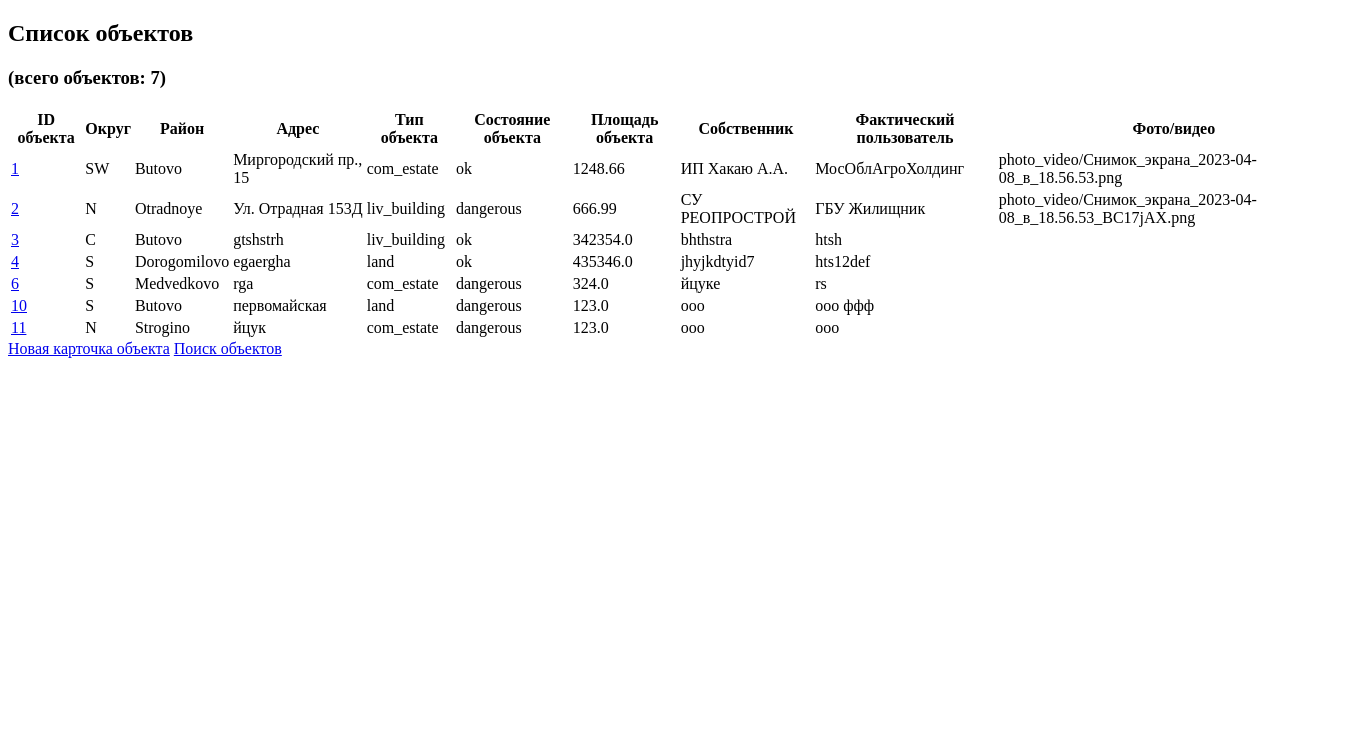
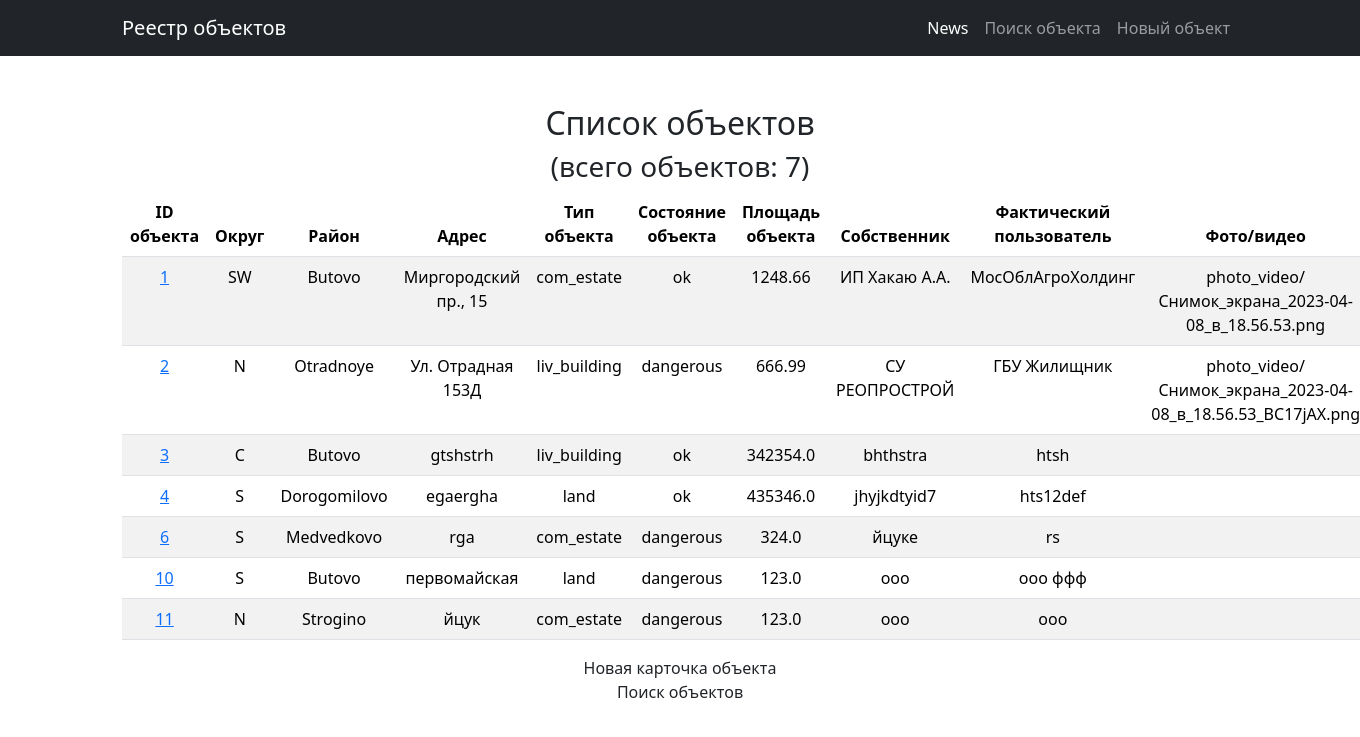
Before and after one commit to Yyalexx/o-o-challenge, a Django app: page /estate_objects/ in a window 1360 px wide. Shown: the top 737 px of the page. Run offline with Django 4.2, Linux system fonts and the light colour scheme; data comes from the database, SQL or seed files in the repository.

Commit message:
newbranch commit

```diff
--- /dev/null
+++ b/templates/base.html
@@ -0,0 +1,49 @@
+{% load static %}
+<!DOCTYPE html>
+<html lang="ru">
+
+<head>
+    <meta charset="utf-8" />
+    <meta name="viewport" content="width=device-width, initial-scale=1, shrink-to-fit=no" />
+    <meta name="description" content="" />
+    <meta name="author" content="RandomDessert" />
+    <title>Django flatpages — {% block title %} {% endblock title %}</title>
+    <!-- Favicon-->
+    <link rel="icon" type="image/x-icon" href="assets/favicon.ico" />
+    <link href="https://cdn.jsdelivr.net/npm/bootstrap@5.3.0-alpha1/dist/css/bootstrap.min.css" rel="stylesheet"
+        integrity="sha384-GLhlTQ8iRABdZLl6O3oVMWSktQOp6b7In1Zl3/Jr59b6EGGoI1aFkw7cmDA6j6gD" crossorigin="anonymous">
+    <!-- Core theme CSS (includes Bootstrap)-->
+    <!-- <link href="{% static 'css/styles.css' %}" rel="stylesheet" /> -->
+</head>
+
+<body>
+    <nav class="navbar navbar-expand-lg navbar-dark bg-dark">
+        <div class="container">
+            <a class="navbar-brand" href="{% url 'objects_list' %}">Реестр объектов</a>
+            <button class="navbar-toggler" type="button" data-bs-toggle="collapse"
+                data-bs-target="#navbarSupportedContent" aria-controls="navbarSupportedContent" aria-expanded="false"
+                aria-label="Toggle navigation"><span class="navbar-toggler-icon"></span></button>
+            <div class="collapse navbar-collapse" id="navbarSupportedContent">
+                <ul class="navbar-nav ms-auto mb-2 mb-lg-0">
+                    <li class="nav-item"><a class="nav-link active" aria-current="page" href="{% url 'objects_list' %}">News</a></li>
+                    <li class="nav-item"><a class="nav-link" href="{% url 'search' %}">Поиск объекта</a></li>
+                    <li class="nav-item"><a class="nav-link" href="{% url 'object_create' %}">Новый объект</a></li>
+                </ul>
+            </div>
+        </div>
+    </nav>
+    <!-- Page content-->
+    <div class="container">
+        <div class="text-center mt-5">
+            {% block content %}
+            {{ flatpage.content }}
+            {% endblock content %}
+        </div>
+    </div>
+    <!-- Bootstrap core JS-->
+    <!-- <script src="https://cdn.jsdelivr.net/npm/bootstrap@5.1.3/dist/js/bootstrap.bundle.min.js"></script> -->
+    <!-- Core theme JS-->
+    <!-- <script src="{% static 'js/scripts.js' %}"></script> -->
+</body>
+
+</html>
--- a/templates/objects.html
+++ b/templates/objects.html
@@ -1,16 +1,13 @@
-<!DOCTYPE html>
-<html lang="en">
+{% extends 'base.html' %}
 
-<head>
-    <meta charset="UTF-8">
-    <title>Список объектов</title>
+{% block title %}
+Список объектов
+{% endblock title %}
 
-</head>
-
-<body>
+{% block content %}
     <h2>Список объектов</h2>
     <h3>(всего объектов: {{ objects|length }})</h3>
-    <table>
+    <table class="table table-striped">
         <thead>
             <tr>
                 <th>ID объекта</th>
@@ -44,6 +41,4 @@
     </table>
     <a class="nav-link" href="{% url 'object_create' %}">Новая карточка объекта</a>
     <a class="nav-link" href="{% url 'search' %}">Поиск объектов</a>
-</body>
-
-</html>
+{% endblock content %}
```
